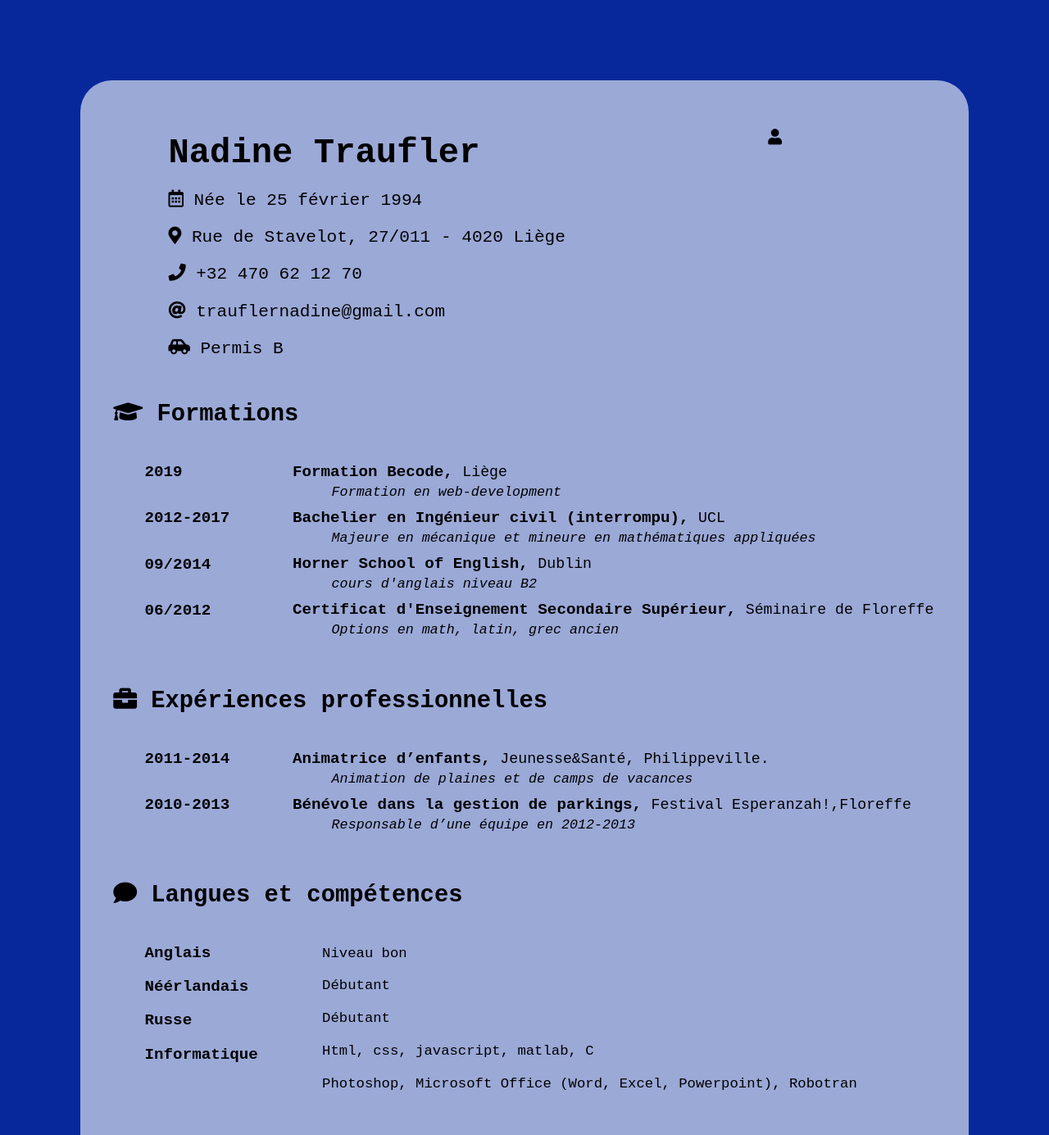
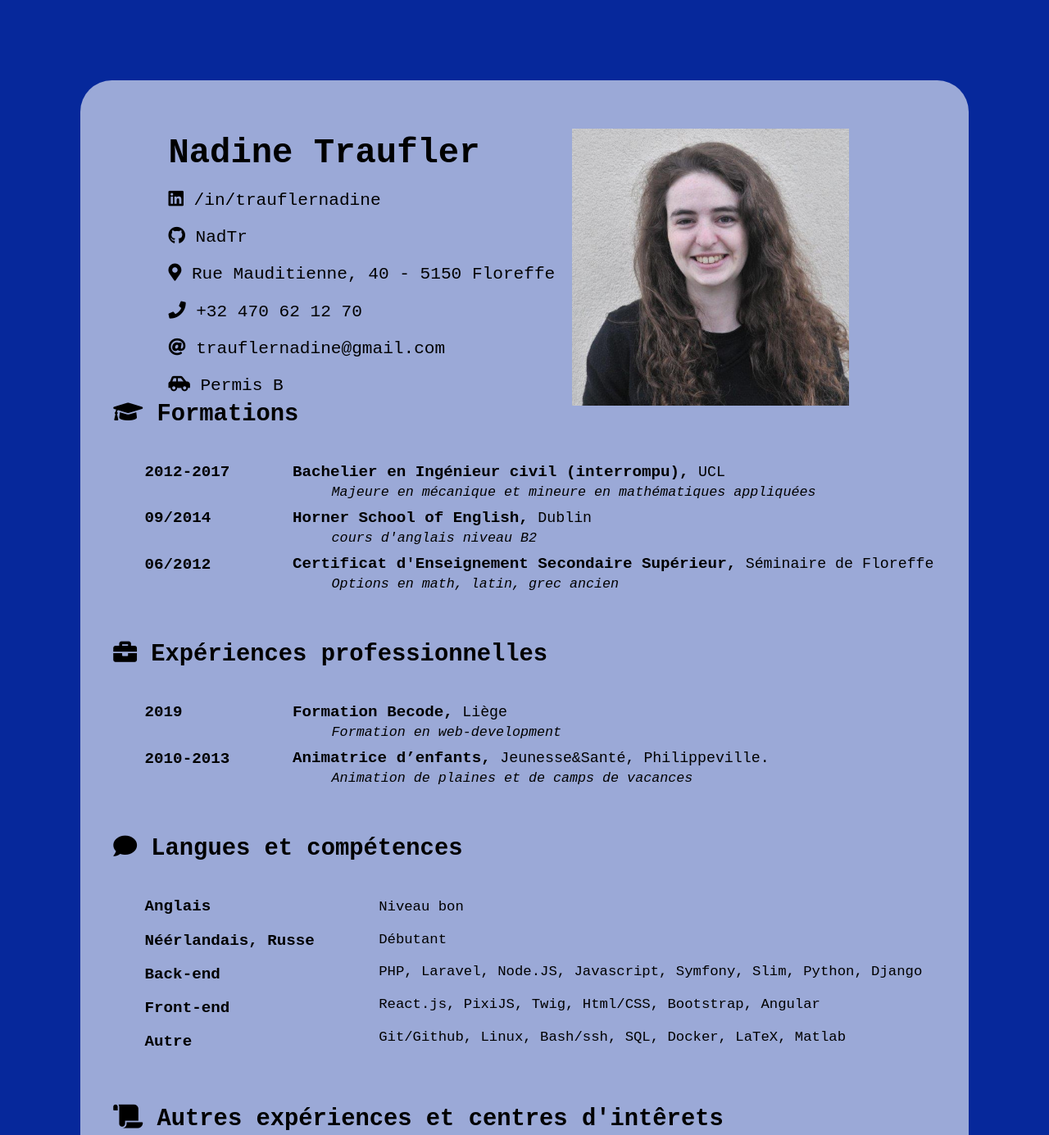
Before and after one commit to NadTr/MonCV, a plain HTML site: page index.html in a window 1280 px wide. Shown: the top 1385 px of the page at 82% size. Drawn offline with Linux system fonts and the light colour scheme.

Commit message:
màj, ajout photo

```diff
--- a/index.html
+++ b/index.html
@@ -11,29 +11,26 @@
       <div class=info-photo>
       <div class=infos>
         <p><span class=name>Nadine Traufler</span></p>
-        <p><i class="far fa-calendar-alt"></i>   Née le 25 février 1994</p>
-        <p><i class="fas fa-map-marker-alt"></i>   Rue de Stavelot, 27/011 - 4020 Liège</p>
+        <p><i class="fab fa-linkedin"></i></i>   /in/trauflernadine</p>
+        <p><i class="fab fa-github"></i></i>   NadTr</p>
+        <p><i class="fas fa-map-marker-alt"></i>   Rue Mauditienne, 40 - 5150 Floreffe</p>
         <p><i class="fas fa-phone"></i>  +32 470 62 12 70</p>
         <p><i class="fas fa-at"></i>   trauflernadine@gmail.com</p>
         <p id='permis'><i class="fas fa-car-side">  </i>   Permis B</p>
       </div>
       <div class=photo>
-        <i class="fas fa-user"></i>
-        <!--<img src="" alt="photo">-->
+        <img src="Photo.jpg" alt="photo">
       </div>
     </div>
     <div class=section>
         <h2 class=titre> <i class="fas fa-graduation-cap"> </i> Formations</h2>
         <div class=columns>
         <div class=sec-gauche>
-          <p class=date>2019</p>
           <p class=date>2012-2017</p>
           <p class=date>09/2014</p>
           <p class=date>06/2012</p>
         </div>
         <div class=sec-droite>
-          <p>Formation Becode,  <span class=lieu>Liège</span></p>
-          <p class=expl>Formation en web-development</p>
           <p>Bachelier en Ingénieur civil (interrompu),  <span class=lieu>UCL</span></p>
           <p class=expl>Majeure en mécanique et mineure en mathématiques appliquées</p>
           <p>Horner School of English,  <span class=lieu>Dublin</span></p>
@@ -48,15 +45,15 @@
       <h2 class=titre><i class="fas fa-briefcase"></i>   Expériences professionnelles</h2>
       <div class=columns>
       <div class=sec-gauche>
-            <p class=date>2011-2014</p>
-            <p class=date>2010-2013</p>
-          </div>
+        <p class=date>2019</p>
+        <p class=date>2010-2013</p>
+      </div>
       <div class=sec-droite>
-            <p>Animatrice d’enfants,  <span class=lieu>Jeunesse&Santé, Philippeville.</span> </p>
-            <p class=expl>Animation de plaines et de camps de vacances</p>
-            <p>Bénévole dans la gestion de parkings,  <span class=lieu>Festival Esperanzah!,Floreffe</span></p>
-            <p class=expl>Responsable d’une équipe en 2012-2013</p>
-          </div>
+        <p>Formation Becode,  <span class=lieu>Liège</span></p>
+        <p class=expl>Formation en web-development</p>
+        <p>Animatrice d’enfants,  <span class=lieu>Jeunesse&Santé, Philippeville.</span> </p>
+        <p class=expl>Animation de plaines et de camps de vacances</p>
+      </div>
         </div>
 
     </div>
@@ -65,17 +62,18 @@
       <div class=columns>
       <div class=sec-gauche>
               <p>Anglais</p>
-              <p>Néérlandais</p>
-              <p>Russe</p>
-              <p>Informatique</p>
+              <p>Néérlandais, Russe</p>
+              <p>Back-end</p>
+              <p>Front-end</p>
+              <p>Autre</p>
 
             </div>
       <div class=sec-droite>
         <p class=descr>Niveau bon</p>
         <p class=descr>Débutant</p>
-        <p class=descr>Débutant</p>
-        <p class=descr>Html, css, javascript, matlab, C</p>
-        <p class=descr>Photoshop, Microsoft Office (Word, Excel, Powerpoint), Robotran</p>
+        <p class=descr>PHP, Laravel, Node.JS, Javascript, Symfony, Slim, Python, Django</p>
+        <p class=descr>React.js, PixiJS, Twig, Html/CSS, Bootstrap, Angular</p>
+        <p class=descr>Git/Github, Linux, Bash/ssh, SQL, Docker, LaTeX, Matlab</p>
       </div>
     </div>
 
@@ -98,7 +96,6 @@
           <p><i class="fas fa-camera">  </i> Revue des Ingénieurs</p>
           <p class=expl>Photographie du spectacle et des ses répétitions</p>
           <p>Les Scouts,  <span class=lieu>Floreffe et Malonne</span></p>
-          <p class=expl>Esprit d'équipe, constructions de piloti</p>
           <p class=descr> <i class="fas fa-cookie-bite"></i>  Lecture, photographie, sociologie, jeux de société, randonnée, </p>
         </div>
     </div>
--- a/style.css
+++ b/style.css
@@ -20,6 +20,10 @@ p{
   margin: 1em;
 }
 
+img{
+  max-width: 70%;
+
+}
 /*mise en page*/
 .page{
   font-size: 1.2em;
```
Also changed, not shown: Photo.jpg (added).
